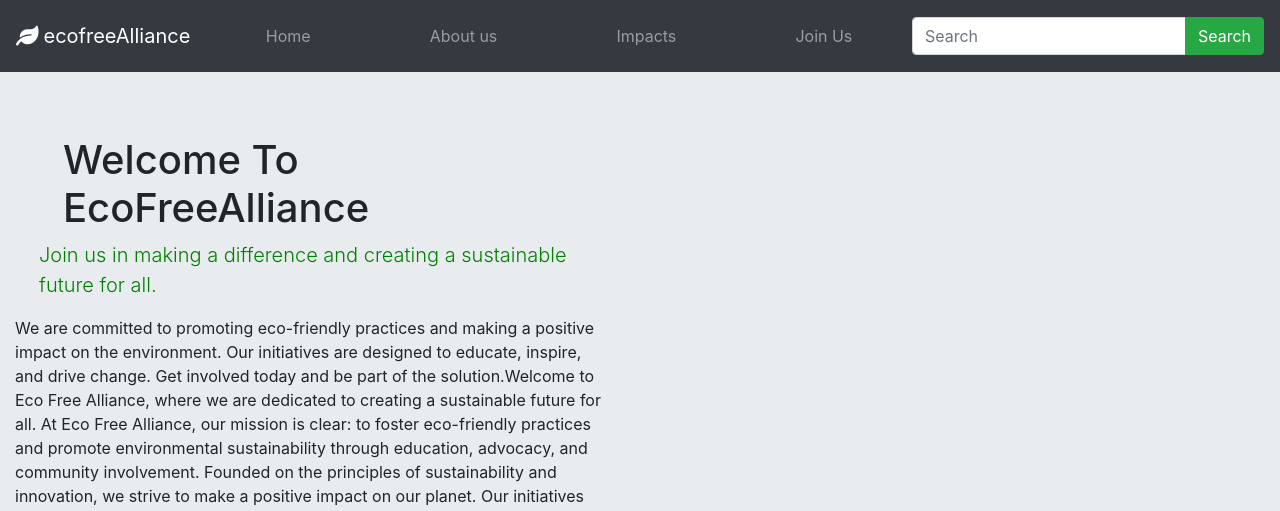
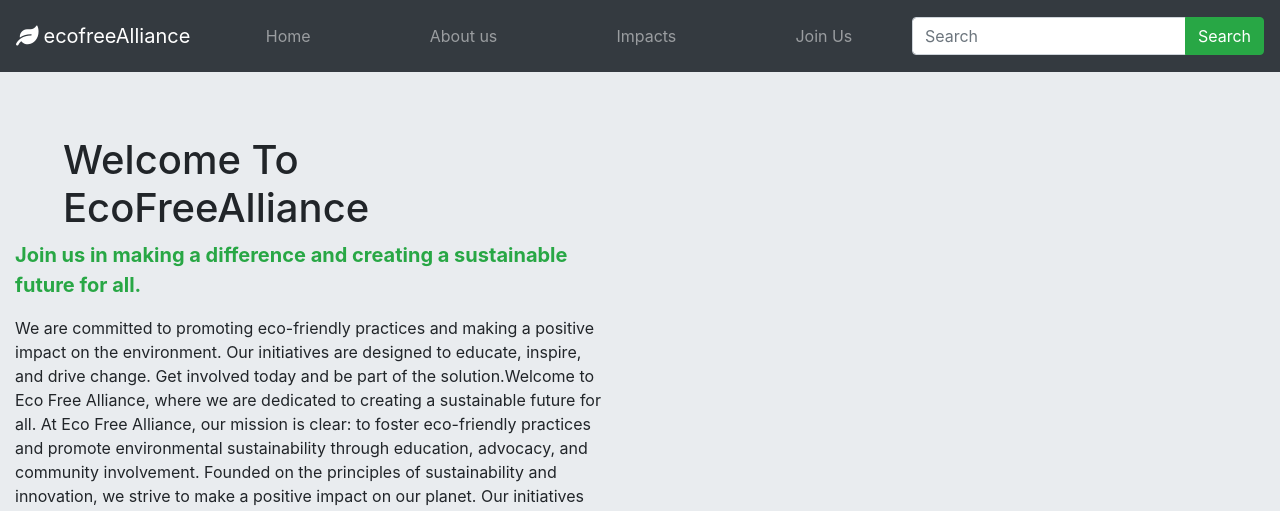
Before and after one commit to KanithiSubramanyam/ecofreeAlliance, a plain HTML site: page Home.html in a window 1280 px wide. Shown: the top 511 px of the page. Drawn offline with nearby package versions, Linux system fonts and the light colour scheme.

Commit message:
first commit

```diff
--- a/Home.html
+++ b/Home.html
@@ -75,7 +75,8 @@
             <div class="row content">
                 <div class="col-md-6 text">
                     <h1 class="dark-bold pl-5 " >Welcome To EcoFreeAlliance</h1>
-                    <p class="lead  bold ps-4 " style="color:green;">Join us in making a difference and creating a sustainable future for all.</p>
+                    <p class="fw-bolder fs-5 text-success">Join us in making a difference and creating a sustainable future for all.</p>
+                    <!-- <p class="lead  bold ps-4 " style="color:green;"></p> -->
                     <p>We are committed to promoting eco-friendly practices and making a positive impact on the environment. Our initiatives are designed to educate, inspire, and drive change. Get involved today and be part of the solution.Welcome to Eco Free Alliance, where we are dedicated to creating a sustainable future for all. At Eco Free Alliance, our mission is clear: to foster eco-friendly practices and promote environmental sustainability through education, advocacy, and community involvement.
 
                         Founded on the principles of sustainability and innovation, we strive to make a positive impact on our planet. Our initiatives are designed not only to protect our environment today but also to ensure a thriving ecosystem for future generations.
```
